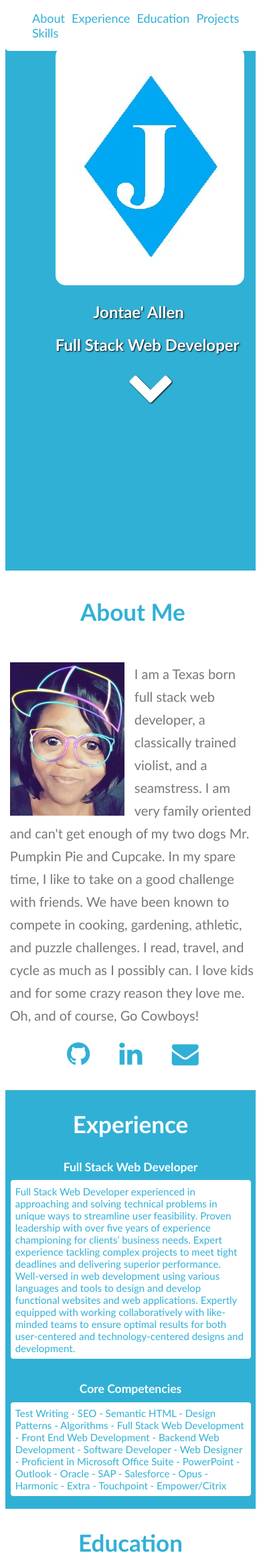
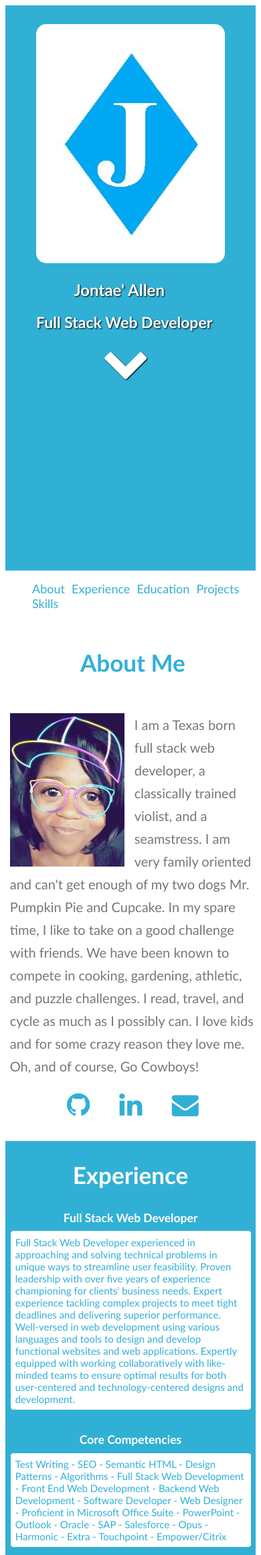
Before and after one commit to uta200105/Jontae-Allen, a PHP site: page / in a window 390 px wide. Shown: the top 2322 px of the page at 67% size. Run offline with PHP 8.4, Linux system fonts and the light colour scheme.

Commit message:
responsive design update

```diff
--- a/grid.css
+++ b/grid.css
@@ -24,21 +24,24 @@
   #navBar {
     border-radius: 5px;
     width: 100%;
+    flex: 0 1 100%;
+    flex-wrap: nowrap;
+    justify-content: center;
+    display: flex;
 }
 
 .welcome {
     display: flex;
     flex-direction: column;
-    margin-top: 15%;
+    margin-top: 10%;
+    margin-bottom: 0;
    }
 
 
 #chevron {
-    padding-left: 38%;
+    padding-left: 35%;
     padding-top: 0;
     }
-
-
 
 @media only screen and (min-width: 900px) {
 
@@ -66,7 +69,7 @@
     display: flex;
     flex-direction: row;
     margin-top: 10%;
-    margin-bottom: 10%;
+    margin-bottom: 5%;
    }
 
    .welcome-text {
--- a/home.html
+++ b/home.html
@@ -15,8 +15,8 @@
     <div class="container" role="container">
       <section class="wrapper">
           <div class="row">
-            <div class="side-content"></div>
-              <div class="main-content">>
+            <div class="side-content-sm"></div>
+              <div class="main-content-lg">
 
 <!-- Welcome Logo -->
                   <div class="welcome">
@@ -24,20 +24,24 @@
                     <a href="index.html" alt="logo">
                     <img src="./images/mylogo2.jpg" class="logoimg" alt="logo">
                     </a>
-                  </div>
+                    </div>
+
 
 <!-- Welcome Title -->
                   <div class="welcome-text">
                     <h1 class="name">Jontae' Allen</h1>
-                    <h1>Full Stack Web Developer</h1>
+                    <h1 class="jobTitle">Full Stack Web Developer</h1>
                   </div>
-              </div>
+                  </div>
+
+
 
 <!-- Chevron -->
           <div id="down-arrow">
             <span><a href="#about"><i class="fa fa-chevron-down" aria-hidden="true" id="chevron"></i></a></span>
           </div>
-          <div class="side-content"></div>
+          </div>
+          <div class="side-content-sm"></div>
           </div>
       </section>
 
@@ -148,7 +152,7 @@
 
 <!-- Project #1 -->
             <div class="project-card">
-            <img class="projectImg" src="./images/MemoryGame.jpg">
+            <img class="projectImg" src="./images/MemoryGame2.jpg">
               <div class="project-content">
                 <h4>React-Candy-Match-Memory-Game</h4>
                 <p>React based memory game. The challenge is to click on each image only once.
@@ -159,7 +163,7 @@
 
 <!-- Project #2 -->
             <div class="project-card">
-            <img src="./images/CrystalCollector.jpg">
+            <img src="./images/CrystalCollector2.jpg">
               <div class="project-content">
                 <h4>Barnyard Friends Crystal Collector</h4>
                 <p>JavaScript based application that tests your math skills. Your goal is to match the computer's score by clicking on the crystals that add to your score.
--- a/style.css
+++ b/style.css
@@ -13,10 +13,9 @@ a {
   margin:0 auto;
   padding: 0;
   font-family: 'Gill Sans', 'Gill Sans MT', Calibri, 'Trebuchet MS', sans-serif;
-  position: fixed;
+  position: sticky;
+  position: -webkit-sticky;
   top: 0;
-  display: flex;
-  justify-content: center;
 }
 
 nav li {
@@ -53,10 +52,13 @@ nav a:hover {
   padding-left: 20%;
 }
 
+.jobTitle {
+  font-size: 23px;
+}
+
 #chevron {
     color: white;
     font-size: 70px;
-    padding-top: 3%;
     padding-left: 42%;
     text-shadow: 1px 1px 2px black;
     animation: mover 1s infinite alternate;
@@ -191,13 +193,13 @@ nav a:hover {
 .project-card {
     background-color: white;
     border: 1px solid rgba(0,0,0,.125);
-    border-radius: 5px;
-    margin-bottom: 1px;
+    border-radius: 2px;
+    margin-bottom: 15px;
     box-shadow: 0 3px 6px rgba(0,0,0,0.08), 0 3px 6px rgba(0,0,0,0.15);
   }
 
   .project-content {
-    padding: 2%;
+    padding: 1%;
     color: #31b0d5;;
     font-family: 'Gill Sans', 'Gill Sans MT', Calibri, 'Trebuchet MS', sans-serif;
   }
@@ -207,12 +209,12 @@ nav a:hover {
       border-radius: 5px;
       color: white;
       background-color: #31b0d5;
-      margin-left: 35%;
+      margin-left: 26%;
       padding: 1%;
   }
 
   .wrapper4 {
-      background-image: url("https://images.pexels.com/photos/36753/flower-purple-lical-blosso.jpg?auto=compress&cs=tinysrgb&dpr=2&h=650&w=940");
+      background-image: linear-gradient(#31b0d5, white);
   }
 
 /* Skills Page - Smallest Size  */
@@ -251,6 +253,10 @@ nav a:hover {
 
     .name {
       padding-left: 0;
+    }
+
+    .jobTitle {
+      font-size: 40px;
     }
 
 /* About Me Page - Largest Size */
```
Also changed, not shown: images/CrystalCollector1.jpg (added), images/CrystalCollector2.jpg (added), images/MemoryGame1.jpg (added), images/MemoryGame2.jpg (added).
